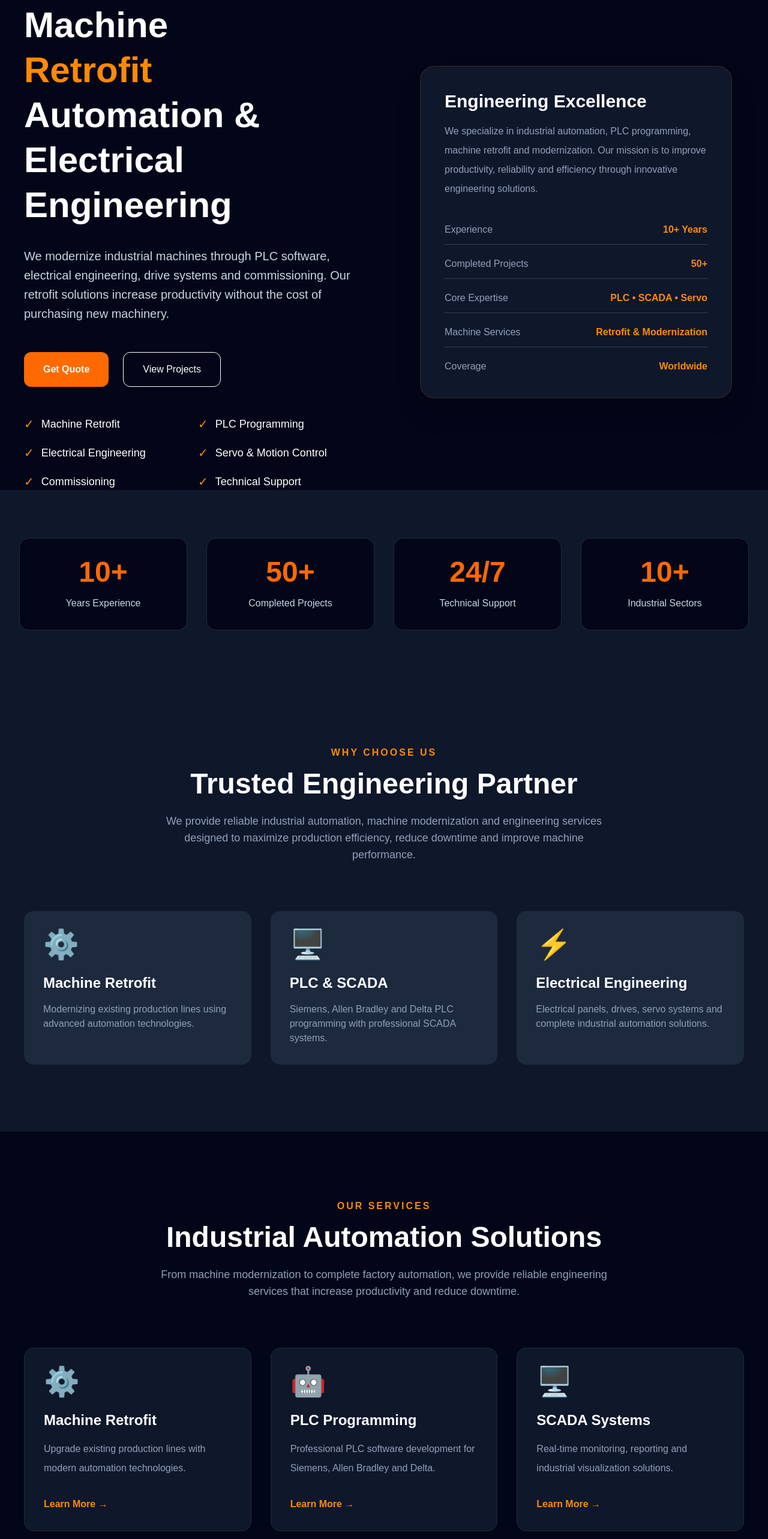
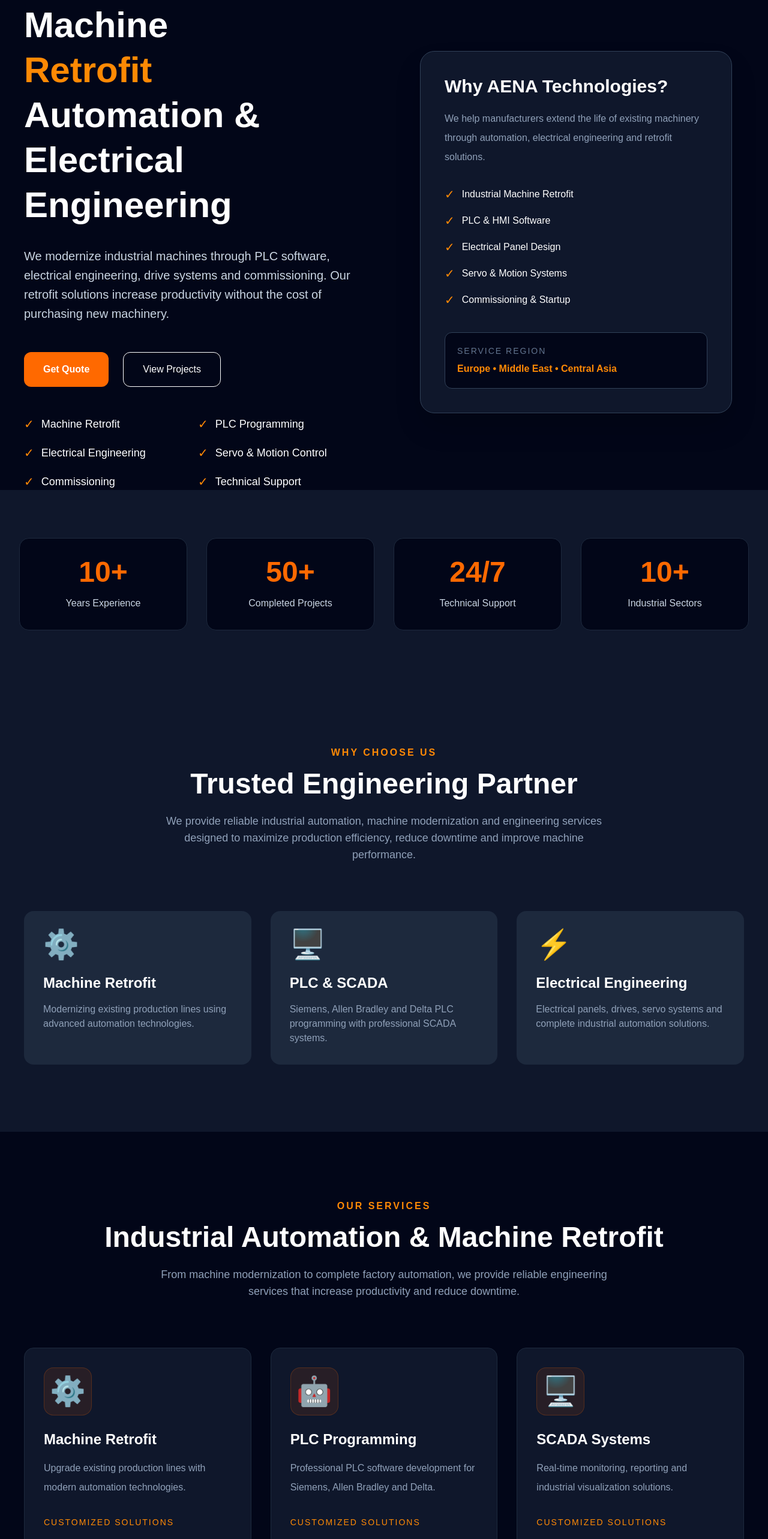
Before and after one commit to ilmaz0/aena-technologies, a Next.js app: page / in a window 1280 px wide. Shown: the part 140-2706 px from the top of the page at 60% size. Built offline with nearby package versions, Linux system fonts and the light colour scheme.

Commit message:
Update services section

```diff
--- a/components/Home/Hero.tsx
+++ b/components/Home/Hero.tsx
@@ -79,54 +79,56 @@ export default function Hero() {
         </div>
 
         {/* RIGHT */}
-
         <div className="flex items-center justify-center">
 
-          <div className="w-[520px] rounded-3xl border border-orange-500/20 bg-slate-900 p-10 shadow-2xl">
-
+  <div className="w-[520px] rounded-3xl border border-slate-700 bg-slate-900 p-10 shadow-2xl">
 <h3 className="text-3xl font-bold text-white">
-              Engineering Excellence
+  Why AENA Technologies?
 </h3>
 
-            <p className="mt-4 text-slate-400 leading-8">
-              We specialize in industrial automation, PLC programming,
-              machine retrofit and modernization. Our mission is to
-              improve productivity, reliability and efficiency through
-              innovative engineering solutions.
+<p className="mt-5 text-slate-400 leading-8">
+We help manufacturers extend the life of existing machinery through
+automation, electrical engineering and retrofit solutions.
 </p>
 
-            <div className="mt-10 space-y-5">
+<div className="mt-8 space-y-4">
 
-              <div className="flex justify-between border-b border-slate-700 pb-3">
-                <span className="text-slate-400">Experience</span>
-                <span className="font-bold text-orange-400">10+ Years</span>
+  <div className="flex items-center gap-3">
+    <span className="text-orange-400 text-xl">✓</span>
+    <span>Industrial Machine Retrofit</span>
   </div>
 
-              <div className="flex justify-between border-b border-slate-700 pb-3">
-                <span className="text-slate-400">Completed Projects</span>
-                <span className="font-bold text-orange-400">50+</span>
+  <div className="flex items-center gap-3">
+    <span className="text-orange-400 text-xl">✓</span>
+    <span>PLC & HMI Software</span>
   </div>
 
-              <div className="flex justify-between border-b border-slate-700 pb-3">
-                <span className="text-slate-400">Core Expertise</span>
-                <span className="font-bold text-orange-400">
-                  PLC • SCADA • Servo
-                </span>
+  <div className="flex items-center gap-3">
+    <span className="text-orange-400 text-xl">✓</span>
+    <span>Electrical Panel Design</span>
   </div>
 
-              <div className="flex justify-between border-b border-slate-700 pb-3">
-                <span className="text-slate-400">Machine Services</span>
-                <span className="font-bold text-orange-400">
-                  Retrofit & Modernization
-                </span>
+  <div className="flex items-center gap-3">
+    <span className="text-orange-400 text-xl">✓</span>
+    <span>Servo & Motion Systems</span>
   </div>
 
-              <div className="flex justify-between">
-                <span className="text-slate-400">Coverage</span>
-                <span className="font-bold text-orange-400">
-                  Worldwide
-                </span>
+  <div className="flex items-center gap-3">
+    <span className="text-orange-400 text-xl">✓</span>
+    <span>Commissioning & Startup</span>
   </div>
+
+</div>
+
+<div className="mt-10 rounded-xl border border-slate-700 bg-slate-950 p-5">
+
+  <p className="text-sm uppercase tracking-[2px] text-slate-500">
+    Service Region
+  </p>
+
+  <p className="mt-2 font-semibold text-orange-400">
+    Europe • Middle East • Central Asia
+  </p>
 
 </div>
 
--- a/components/Home/Services.tsx
+++ b/components/Home/Services.tsx
@@ -50,7 +50,7 @@ export default function Services() {
           </span>
 
           <h2 className="mt-4 text-5xl font-bold">
-            Industrial Automation Solutions
+            Industrial Automation & Machine Retrofit
           </h2>
 
           <p className="mx-auto mt-6 max-w-3xl text-lg text-slate-400">
@@ -67,12 +67,12 @@ export default function Services() {
 
             <div
               key={service.title}
-              className="rounded-2xl border border-slate-800 bg-slate-900 p-8 transition hover:-translate-y-2 hover:border-orange-500 hover:shadow-2xl"
+             className="rounded-2xl border border-slate-800 bg-slate-900 p-8 transition-all duration-300 hover:-translate-y-2 hover:border-orange-500 hover:shadow-xl hover:shadow-orange-500/10"
             >
 
-              <div className="text-5xl">
-                {service.icon}
-              </div>
+              <div className="flex h-20 w-20 items-center justify-center rounded-2xl bg-orange-500/10 text-5xl border border-orange-500/20">
+  {service.icon}
+</div>
 
               <h3 className="mt-6 text-2xl font-bold">
                 {service.title}
@@ -82,10 +82,9 @@ export default function Services() {
                 {service.description}
               </p>
 
-              <button className="mt-8 font-semibold text-orange-400 hover:text-orange-300">
-                Learn More →
-              </button>
-
+              <p className="mt-8 text-sm uppercase tracking-[2px] text-orange-400">
+  Customized Solutions
+</p>
             </div>
 
           ))}
```
Lines whose indentation alone changed are shown as unchanged.
